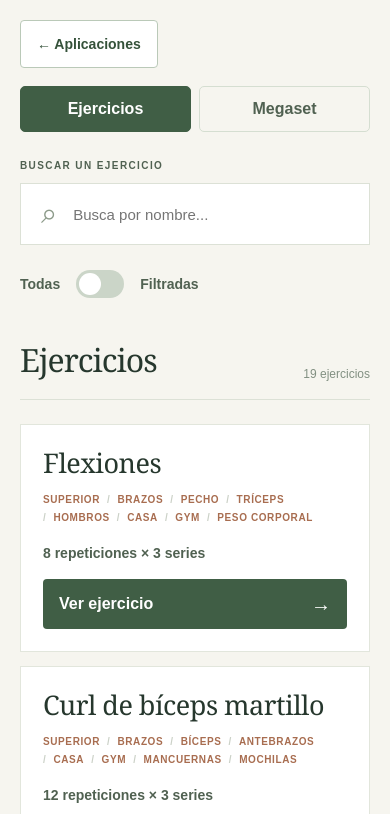
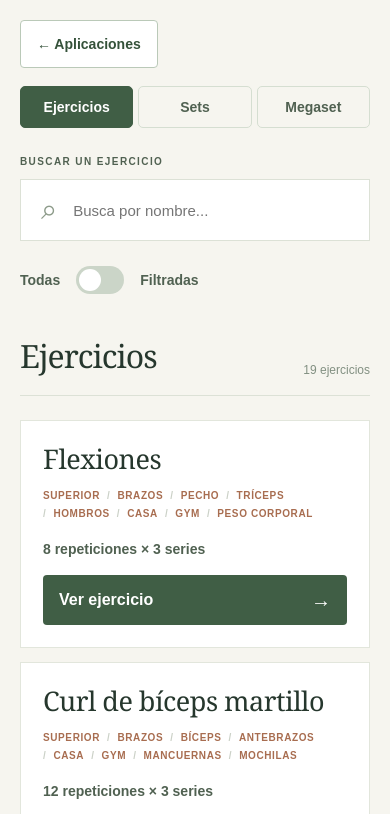
Before and after one commit to caosdescifrable/caosdescifrable.github.io, a plain HTML site: page apps/gym/index.html in a window 390 px wide. Both pictures are taken after a click on the button "Ejercicios". Shown: the top 814 px of the page. Drawn offline with Linux system fonts and the light colour scheme.

Commit message:
gym: sets y megasets

```diff
--- a/apps/gym/app.js
+++ b/apps/gym/app.js
@@ -1,6 +1,7 @@
 const $ = selector => document.querySelector(selector);
-const catalog = $('#catalog'), session = $('#session'), detail = $('#detail');
-const catalogButton = $('#catalog-mode'), sessionButton = $('#session-mode');
+const catalog = $('#catalog'), session = $('#session'), setsSection = $('#sets'), detail = $('#detail');
+const catalogButton = $('#catalog-mode'), sessionButton = $('#session-mode'), setButton = $('#set-mode');
+const setSelect = $('#set-select');
 const search = $('#search'), exercisesEl = $('#exercises'), tagGroups = $('#tag-groups');
 const filterMode = $('#filter-mode'), matchMode = $('#match-mode'), megasetSelect = $('#megaset');
 const selected = new Set();
@@ -10,8 +11,9 @@ const categories = [
   ['lugares', 'Lugar', ['casa', 'gym']],
   ['material', 'Material', ['mancuernas', 'cintas', 'mochilas', 'peso corporal']]
 ];
-let data = { ejercicios: [], megasets: [] }, currentMode = 'session', storageAvailable = true;
+let data = { ejercicios: [], sets: [], megasets: [] }, currentMode = 'session', storageAvailable = true;
 const transientProgress = {};
+const checkedExercises = new Map();
 const esc = value => String(value ?? '').replace(/[&<>"']/g, c => ({'&':'&amp;','<':'&lt;','>':'&gt;','"':'&quot;',"'":'&#39;'}[c]));
 const normalize = value => value.normalize('NFD').replace(/[\u0300-\u036f]/g, '').toLocaleLowerCase('es');
 const allTags = exercise => categories.flatMap(([key]) => exercise[key] || []);
@@ -46,15 +48,18 @@ function renderExercises() {
 function setMode(mode) {
   currentMode = mode;
   document.querySelector('.apps-link').hidden = false;
-  catalog.hidden = mode !== 'catalog'; session.hidden = mode !== 'session'; detail.hidden = true;
+  catalog.hidden = mode !== 'catalog'; session.hidden = mode !== 'session'; setsSection.hidden = mode !== 'sets'; detail.hidden = true;
   catalogButton.classList.toggle('active', mode === 'catalog'); sessionButton.classList.toggle('active', mode === 'session');
   catalogButton.setAttribute('aria-pressed', String(mode === 'catalog')); sessionButton.setAttribute('aria-pressed', String(mode === 'session'));
+  setButton.classList.toggle('active', mode === 'sets');
+  setButton.setAttribute('aria-pressed', String(mode === 'sets'));
   if (mode === 'session') renderSession();
+  if (mode === 'sets') renderSet();
 }
 function showDetail(id) {
   const exercise = exerciseById(id); if (!exercise) return;
   document.querySelector('.apps-link').hidden = true;
-  catalog.hidden = true; session.hidden = true; detail.hidden = false;
+  catalog.hidden = true; session.hidden = true; setsSection.hidden = true; detail.hidden = false;
   detail.innerHTML = `<div class="detail-header"><button class="back" type="button">← &nbsp; Volver a ejercicios</button><p class="eyebrow">EJERCICIO</p><h1>${esc(exercise.nombre)}</h1></div><div class="detail-content">${exerciseContent(exercise)}</div>`;
   window.scrollTo(0, 0); detail.querySelector('.back').focus();
 }
@@ -71,7 +76,7 @@ function renderSession() {
   const megaset = data.megasets.find(item => item.id === megasetSelect.value);
   const container = $('#session-content');
   if (!megaset) { container.innerHTML = '<p class="empty">No hay megasets disponibles.</p>'; return; }
-  const items = megaset.ejercicios.map(exerciseById).filter(Boolean);
+  const items = megaset.sets.flatMap(id => data.sets.find(set => set.id === id)?.ejercicios || []).map(exerciseById).filter(Boolean);
   if (!items.length) { container.innerHTML = '<p class="empty">Este megaset no tiene ejercicios disponibles.</p>'; return; }
   const saved = readNext(megaset.id);
   const index = Math.max(0, items.findIndex(exercise => exercise.id === saved));
@@ -86,8 +91,25 @@ function renderSession() {
     $('#complete').focus({ preventScroll: true });
   });
 }
+function renderSet() {
+  const set = data.sets.find(item => item.id === setSelect.value);
+  const container = $('#set-content');
+  if (!set) { container.innerHTML = '<p class="empty">No hay sets disponibles.</p>'; return; }
+  const checks = checkedExercises.get(set.id) || new Set();
+  checkedExercises.set(set.id, checks);
+  const items = set.ejercicios.map(exerciseById).filter(Boolean);
+  container.innerHTML = `<div class="session-heading"><div><p class="eyebrow">SET</p><h1 class="session-title">${esc(set.nombre)}</h1><p class="muted">${esc(set.descripcion || '')}</p></div></div>${items.length ? `<div class="set-list">${items.map(exercise => `<article class="session-current set-exercise"><h2>${esc(exercise.nombre)}</h2>${exerciseContent(exercise)}<label class="set-check"><input type="checkbox" data-exercise="${esc(exercise.id)}" ${checks.has(exercise.id) ? 'checked' : ''}><span>Completado</span></label></article>`).join('')}</div>` : '<p class="empty">Este set no tiene ejercicios disponibles.</p>'}`;
+}
+$('#set-content').addEventListener('change', event => {
+  const input = event.target.closest('input[data-exercise]');
+  if (!input) return;
+  const checks = checkedExercises.get(setSelect.value);
+  if (input.checked) checks.add(input.dataset.exercise); else checks.delete(input.dataset.exercise);
+});
 catalogButton.addEventListener('click', () => setMode('catalog'));
 sessionButton.addEventListener('click', () => setMode('session'));
+setButton.addEventListener('click', () => setMode('sets'));
+setSelect.addEventListener('change', renderSet);
 search.addEventListener('input', renderExercises);
 filterMode.addEventListener('change', () => { $('#tag-f-filters').hidden = !filterMode.checked; renderExercises(); });
 matchMode.addEventListener('change', renderExercises);
@@ -101,8 +123,10 @@ exercisesEl.addEventListener('click', event => { const button = event.target.clo
 detail.addEventListener('click', event => { if (event.target.closest('.back')) { setMode(currentMode); window.scrollTo(0, 0); } });
 megasetSelect.addEventListener('change', renderSession);
 fetch('exercises.json').then(response => { if (!response.ok) throw Error('No se pudo cargar'); return response.json(); }).then(result => {
-  if (!Array.isArray(result.ejercicios) || !Array.isArray(result.megasets)) throw Error('Formato incorrecto');
+  if (!Array.isArray(result.ejercicios) || !Array.isArray(result.sets) || !Array.isArray(result.megasets)) throw Error('Formato incorrecto');
   data = result; renderTags(); renderExercises();
   megasetSelect.innerHTML = data.megasets.map(item => `<option value="${esc(item.id)}">${esc(item.nombre)}</option>`).join('');
+  setSelect.innerHTML = data.sets.map(item => `<option value="${esc(item.id)}">${esc(item.nombre)}</option>`).join('');
   if (currentMode === 'session') renderSession();
-}).catch(() => { exercisesEl.innerHTML = '<p class="empty">No se han podido cargar los ejercicios. Comprueba que exercises.json esté disponible.</p>'; $('#session-content').innerHTML = '<p class="empty">No se han podido cargar los megasets.</p>'; });
+  if (currentMode === 'sets') renderSet();
+}).catch(() => { exercisesEl.innerHTML = '<p class="empty">No se han podido cargar los ejercicios. Comprueba que exercises.json esté disponible.</p>'; $('#session-content').innerHTML = '<p class="empty">No se han podido cargar los megasets.</p>'; $('#set-content').innerHTML = '<p class="empty">No se han podido cargar los sets.</p>'; });
--- a/apps/gym/exercises.json
+++ b/apps/gym/exercises.json
@@ -482,16 +482,42 @@
       "id": "casa-mochilas",
       "nombre": "Casa con mochilas",
       "descripcion": "Una vuelta por todo el cuerpo con peso corporal, mochilas y botellas.",
+      "sets": [
+        "brazos-pecho",
+        "espalda",
+        "core-pierna"
+      ]
+    }
+  ],
+  "sets": [
+    {
+      "id": "brazos-pecho",
+      "nombre": "Brazos + pecho",
+      "descripcion": "Ejercicios de brazos, pecho y hombros.",
       "ejercicios": [
         "flexiones",
         "curl-martillo",
         "extension-triceps",
         "press-hombros",
-        "elevacion-lateral",
-        "plancha-frontal",
+        "elevacion-lateral"
+      ]
+    },
+    {
+      "id": "espalda",
+      "nombre": "Espalda",
+      "descripcion": "Ejercicios de espalda.",
+      "ejercicios": [
         "remo-mochila",
         "elevaciones-t-y",
-        "nadador-boca-abajo",
+        "nadador-boca-abajo"
+      ]
+    },
+    {
+      "id": "core-pierna",
+      "nombre": "Core + pierna",
+      "descripcion": "Ejercicios de core y piernas.",
+      "ejercicios": [
+        "plancha-frontal",
         "puente-gluteos",
         "sentarse-levantarse"
       ]
--- a/apps/gym/index.html
+++ b/apps/gym/index.html
@@ -7,11 +7,12 @@
 </head>
 <body><main class="shell">
   <a class="apps-link" href="../../">← Aplicaciones</a>
-  <nav class="modes" aria-label="Modo de uso"><button id="catalog-mode" class="mode" type="button" aria-pressed="false">Ejercicios</button><button id="session-mode" class="mode active" type="button" aria-pressed="true">Megaset</button></nav>
+  <nav class="modes" aria-label="Modo de uso"><button id="catalog-mode" class="mode" type="button" aria-pressed="false">Ejercicios</button><button id="set-mode" class="mode" type="button" aria-pressed="false">Sets</button><button id="session-mode" class="mode active" type="button" aria-pressed="true">Megaset</button></nav>
   <section id="catalog" hidden><div class="search-area"><label for="search">BUSCAR UN EJERCICIO</label><div class="search-wrap"><span aria-hidden="true">⌕</span><input id="search" type="search" placeholder="Busca por nombre..." autocomplete="off"></div></div>
     <div class="filters"><div class="filter-switch"><span>Todas</span><label class="switch"><input id="filter-mode" type="checkbox" aria-label="Activar filtros de etiquetas" aria-controls="tag-f-filters"><span class="switch-track" aria-hidden="true"></span></label><span>Filtradas</span></div><div id="tag-f-filters" hidden><div id="tag-groups"></div><label class="match-mode" for="match-mode">Mostrar ejercicios que tengan <select id="match-mode"><option value="and">todas las etiquetas (AND)</option><option value="or">alguna etiqueta (OR)</option></select></label></div></div>
     <div class="section-heading"><h1>Ejercicios</h1><p id="count" aria-live="polite"></p></div><div id="exercises" class="grid" aria-live="polite">Cargando ejercicios...</div>
   </section>
   <section id="session"><div class="session-picker"><label for="megaset">ELIGE UN MEGASET</label><select id="megaset"></select><p>Continúa donde lo dejaste. Al completar un ejercicio, pasa al final de la cola.</p></div><div id="session-content" aria-live="polite">Cargando megaset...</div></section>
+  <section id="sets" hidden><div class="session-picker"><label for="set-select">ELIGE UN SET</label><select id="set-select"></select><p>Marca los ejercicios que completes. Las marcas se mantienen mientras esta página esté abierta.</p></div><div id="set-content" aria-live="polite">Cargando sets...</div></section>
   <section id="detail" hidden></section>
 </main></body></html>
--- a/apps/gym/styles.css
+++ b/apps/gym/styles.css
@@ -50,3 +50,4 @@ button,input,select{font:inherit}
 @media(max-width:700px){.shell{padding:20px 20px 70px}.modes .mode{flex:1}.grid{grid-template-columns:1fr;gap:14px}.card{min-height:0;padding:22px}.card h2{font-size:27px}.section-heading h1,.session-title{font-size:32px}.session-picker,.session-current,.detail-content{padding:22px}.session-current h2,.detail-header h1{font-size:33px}.session-heading{align-items:start;flex-direction:column}.back{min-height:52px}}
 .apps-link{margin-bottom:18px}
 .session-current .prescription{font-size:28px;line-height:1.25}@media(max-width:700px){.session-current .prescription{font-size:25px}}
+.set-list{display:grid;gap:18px}.set-exercise h2{margin-bottom:16px}.set-exercise .prescription{font-size:28px;line-height:1.25}.set-check{display:flex;align-items:center;gap:12px;min-height:52px;padding:12px 16px;background:#fff;border:1px solid #bac9b8;border-radius:4px;font-size:16px;font-weight:700;cursor:pointer}.set-check input{width:22px;height:22px;margin:0;accent-color:#405e45}.set-check:has(input:checked){background:#d9e8d9}.set-check:focus-within{outline:2px solid #405e45;outline-offset:2px}@media(max-width:700px){.modes{gap:5px}.modes .mode{padding:12px 5px;font-size:14px}.set-exercise .prescription{font-size:25px}}
```
Also changed, not shown: 1 other file.
